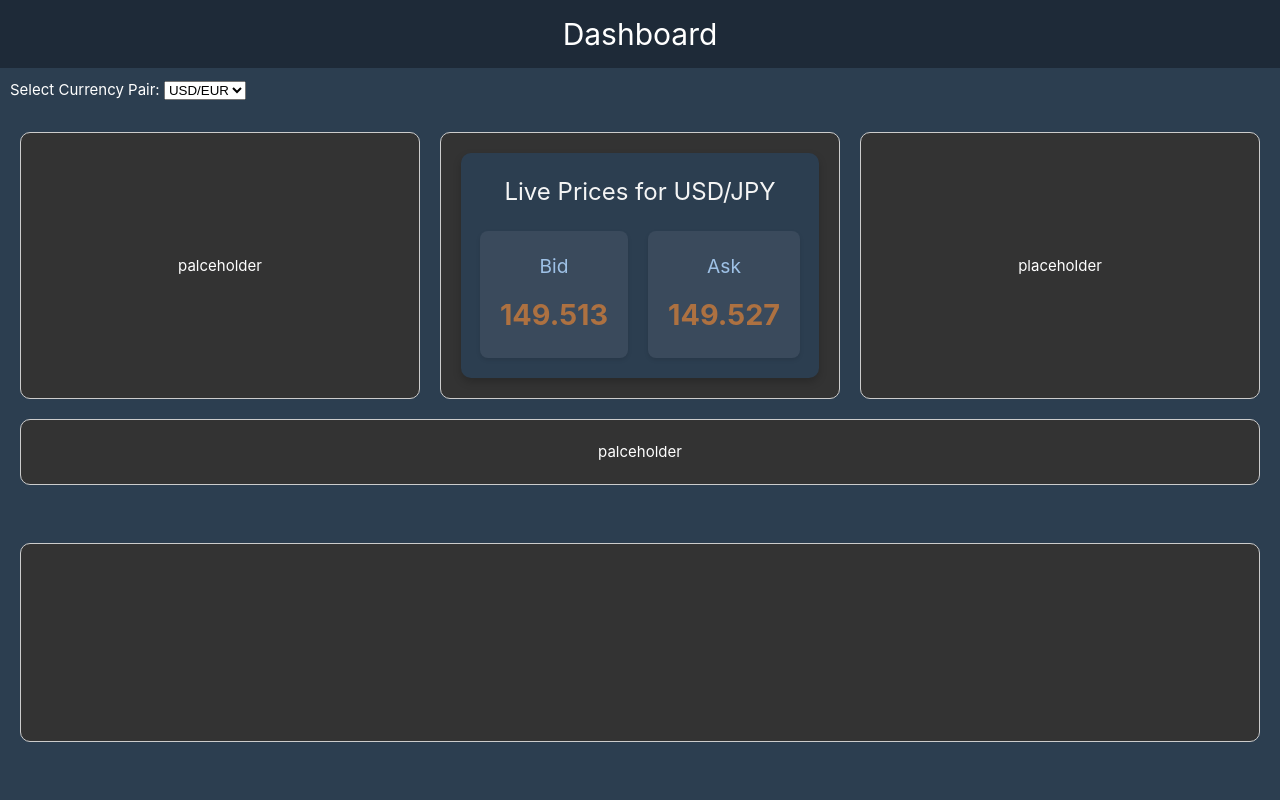
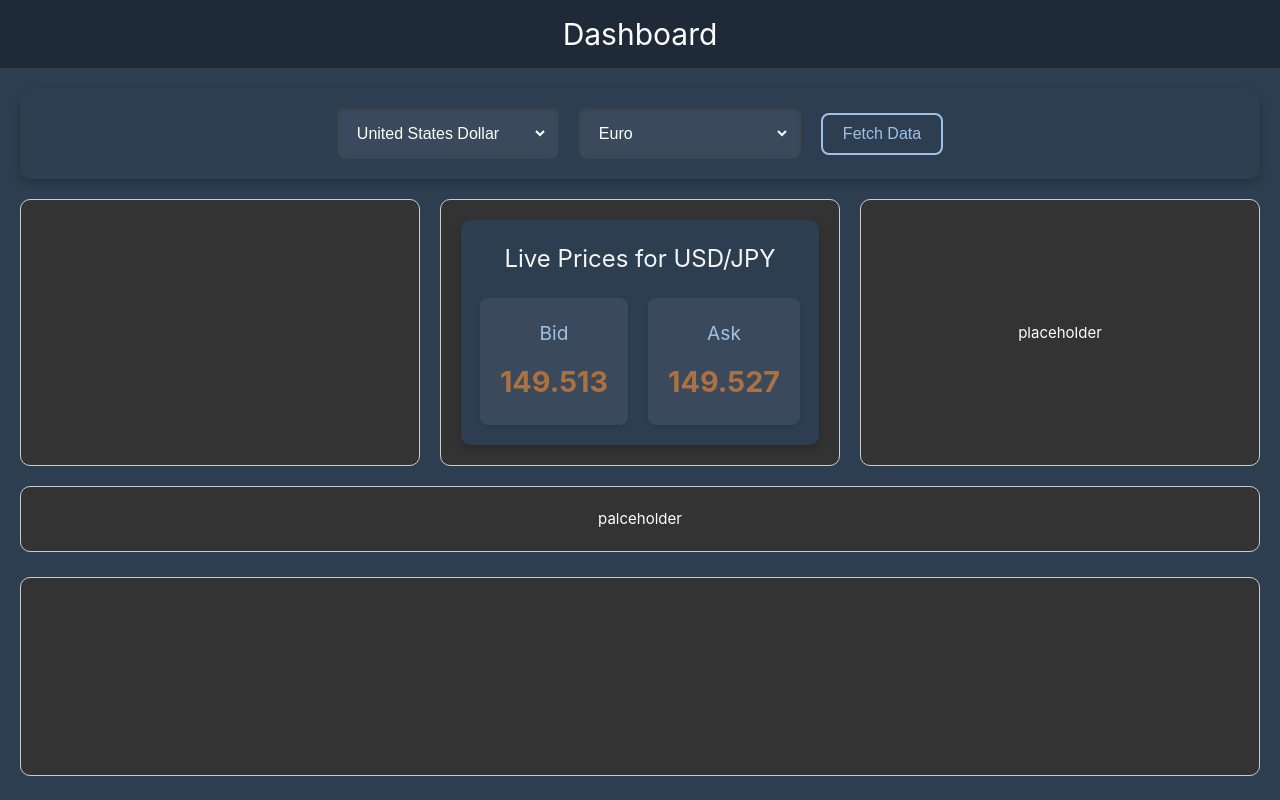
Before and after one commit to ezayed31/northern-trust, a Vue app in the folder frontend/: page / in a window 1280 px wide. Built offline with nearby package versions, Linux system fonts and the light colour scheme.

Commit message:
building currency pair selctor that doesnt look old af

```diff
--- a/frontend/src/App.vue
+++ b/frontend/src/App.vue
@@ -4,11 +4,13 @@ import './assets/main.css'
     <header class="header">
       <h1>Dashboard</h1>
     </header>
-    <CurrencyPairSelector :pairs="currencyPairs" @pairSelected="setSelectedPair" />
     <main class="dashboard-content">
+      <div class="currencypairselector">
+        <CurrencyPairSelector :pairs="currencyPairs" @pairSelected="setSelectedPair" />
+      </div>
       <div class="top-row">
         <div class="tile small">
-          <p>palceholder</p>
+
         </div>
         <div class="tile small">
           <LiveFxDisplay :pair="selectedPair" />
--- a/frontend/src/CurrencyPairSelector.vue
+++ b/frontend/src/CurrencyPairSelector.vue
@@ -1,30 +1,116 @@
 <template>
-    <div class="pair-selector">
-      <label for="currencyPair">Select Currency Pair: </label>
-      <select v-model="selected" @change="pairSelected">
-        <option v-for="pair in pairs" :key="pair" :value="pair">{{ pair }}</option>
-      </select>
+    <div class="currency-pair-selector">
+      <div class="currency-input">
+        <select v-model="selectedCurrency" class="currency-dropdown">
+          <option v-for="currency in currencies" :key="currency.code" :value="currency.code">
+            {{ currency.name }}
+          </option>
+        </select>
+      </div>
+      <div class="currency-input">
+        <select v-model="targetCurrency" class="currency-dropdown">
+          <option v-for="currency in currencies" :key="currency.code" :value="currency.code">
+            {{ currency.name }}
+          </option>
+        </select>
+      </div>
+      <button class="fetch-button" @click="fetchData">Fetch Data</button>
     </div>
   </template>
 
   <script>
   export default {
-    props: ['pairs'],
     data() {
       return {
-        selected: this.pairs[0]
+        selectedCurrency: 'USD',
+        targetCurrency: 'EUR',
+        currencies: [
+          { code: 'USD', name: 'United States Dollar' },
+          { code: 'EUR', name: 'Euro' },
+          { code: 'GBP', name: 'British Pound' },
+          { code: 'JPY', name: 'Japanese Yen' },
+          { code: 'AUD', name: 'Australian Dollar' },
+        ],
       };
     },
     methods: {
-      pairSelected() {
-        this.$emit('pairSelected', this.selected);
-      }
-    }
+      fetchData() {
+        // Placeholder function for fetching data
+        console.log('Fetching data for:', this.selectedCurrency, 'to', this.targetCurrency);
+        // Add your data fetching logic here (e.g., API call)
+      },
+    },
+    watch: {
+      selectedCurrency() {
+        this.$emit('currencyPairChanged', { base: this.selectedCurrency, target: this.targetCurrency });
+      },
+      targetCurrency() {
+        this.$emit('currencyPairChanged', { base: this.selectedCurrency, target: this.targetCurrency });
+      },
+    },
   };
   </script>
 
   <style scoped>
-  .pair-selector{
+  .currency-pair-selector {
+    display: flex;
+    flex-direction: row;
+    gap: 20px;
+    padding: 20px;
+    background-color: #2c3e50;
+    border-radius: 10px;
+    box-shadow: 0 4px 8px rgba(0, 0, 0, 0.2);
+    width: 100%;
+    box-sizing: border-box;
+    justify-content: center;
+    align-items: center; /* Align all items vertically */
+  }
+
+  .currency-input {
+    background-color: #3a4a5c;
     padding: 10px;
+    border-radius: 8px;
+    border: 1px solid #444;
+    box-shadow: inset 0 1px 3px rgba(0, 0, 0, 0.1);
+    display: flex;
+    align-items: center;
+  }
+
+  .currency-dropdown {
+    background-color: transparent;
+    border: none;
+    color: #fff;
+    font-size: 1rem;
+    padding: 5px;
+    outline: none;
+    cursor: pointer;
+    border-radius: 5px;
+    min-width: 200px; /* Set a minimum width to keep the dropdown wide enough */
+  }
+
+  .currency-dropdown option {
+    color: black; /* Set the text color of dropdown options */
+  }
+
+  /* Styling for the fetch button */
+  .fetch-button {
+    background-color: transparent;
+    border: 2px solid #9ec1e6;
+    color: #9ec1e6;
+    padding: 10px 20px;
+    border-radius: 8px;
+    font-size: 1rem;
+    cursor: pointer;
+    transition: background-color 0.3s, color 0.3s;
+  }
+
+  .fetch-button:hover {
+    background-color: #4caf50;
+    color: #2c3e50;
+  }
+
+  .fetch-button:focus {
+    outline: none;
+    box-shadow: 0 0 5px #9ec1e6;
   }
   </style>
```
